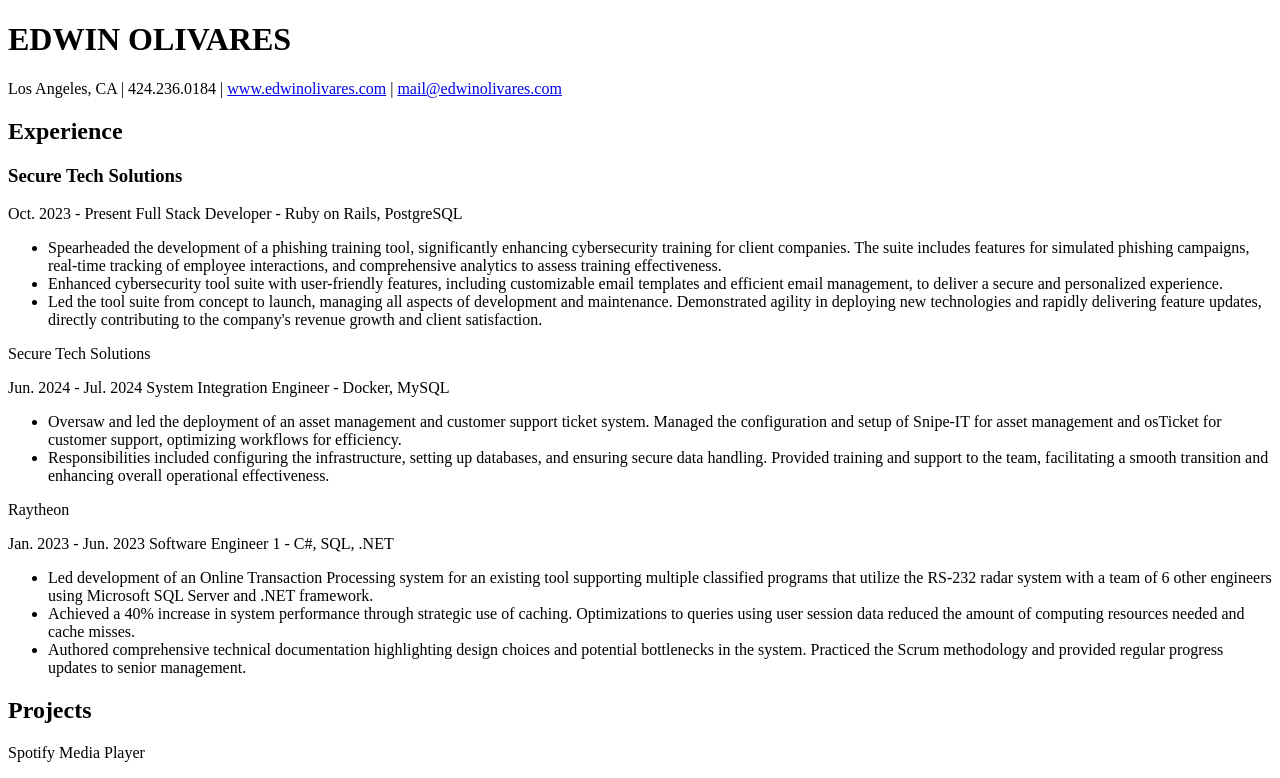
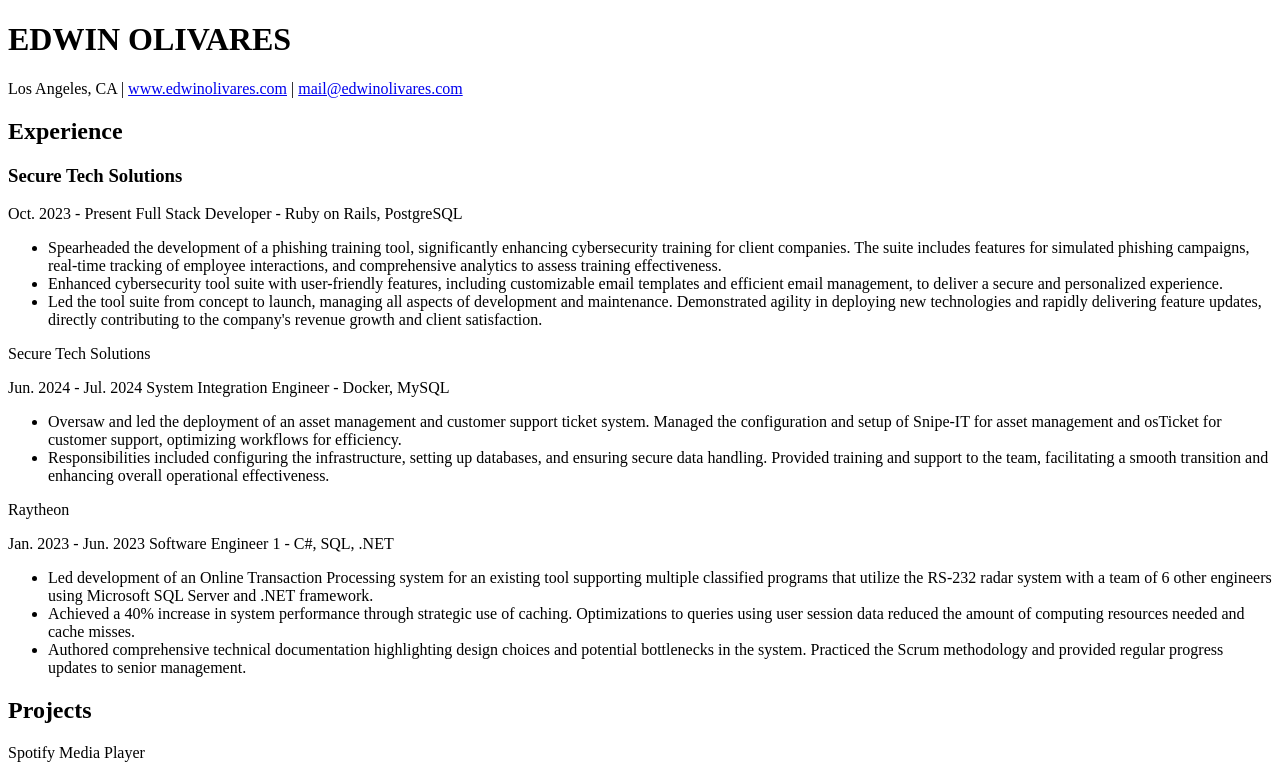
Before and after one commit to edolivar/personalWebsite, a Next.js app: page /resume in a window 1280 px wide. Shown: the top 778 px of the page. Built offline with nearby package versions, Linux system fonts and the light colour scheme.

Commit message:
remove number

```diff
--- a/app/resume/page.jsx
+++ b/app/resume/page.jsx
@@ -9,7 +9,7 @@
             EDWIN OLIVARES
           </h1>
           <p className="text-sm text-neutral-300">
-            Los Angeles, CA | 424.236.0184 |{" "}
+            Los Angeles, CA |{" "}
             <a
               href="http://www.edwinolivares.com"
               className="text-neutral-300 hover:underline"
```
